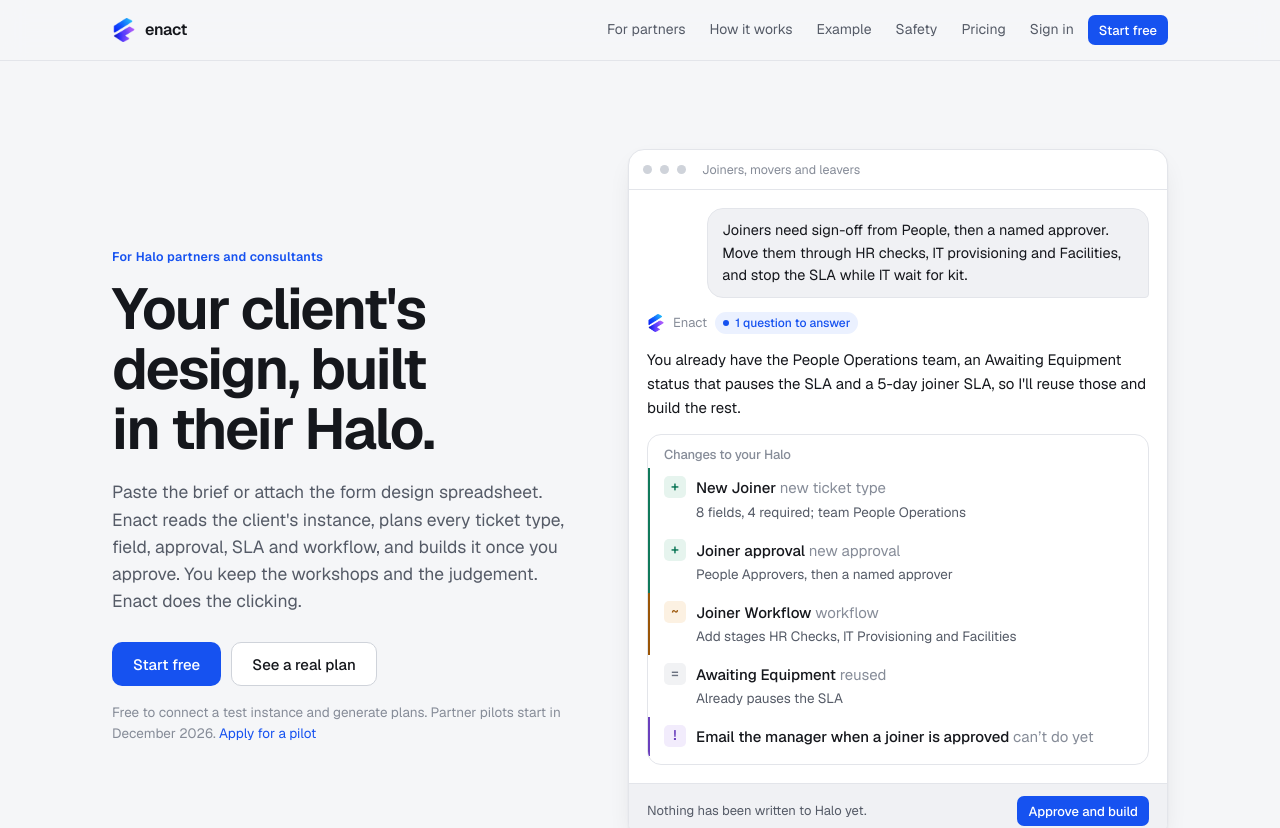
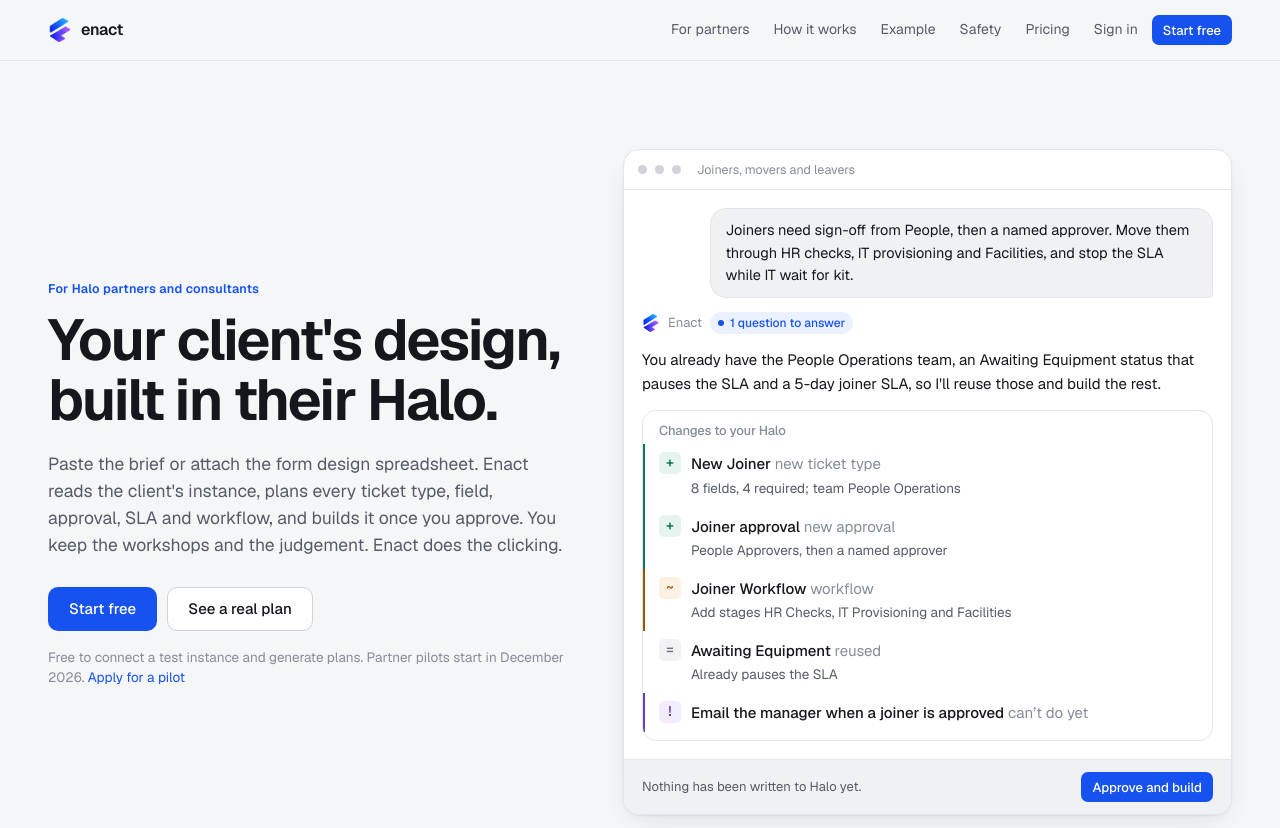
Before and after one commit to lewiswilliams7/specflow, a Next.js app: page / in a window 1280 px wide. Shown: the top 828 px of the page. Built offline with nearby package versions, Linux system fonts and the light colour scheme.

Commit message:
Wider marketing pages, two-column FAQ, a build log beside the safety section
Co-Authored-By: Claude Opus 5.5 <noreply@anthropic.com>
Claude-Session: https://claude.ai/code/session_01M93CCm8FzCSP1hd56GyzYT

```diff
--- a/app/globals.css
+++ b/app/globals.css
@@ -571,3 +571,19 @@ textarea { resize: vertical; min-height: 96px; }
 .steps-inline .mini-step { align-items: flex-start; }
 .mini-step .grow { flex: 1; min-width: 0; }
 @media (max-width: 480px) { .sheet table { font-size: 12px; } .sheet th, .sheet td { padding: 7px 6px; overflow-wrap: normal; hyphens: auto; } }
+
+/* Wider pages (Nov 2026): use the screen on big monitors, keep reading lines comfortable */
+.wrap { max-width: 1360px; }
+@media (min-width: 1200px) { .wrap { padding-inline: 48px; } }
+@media (min-width: 1200px) { .section-head { max-width: 46em; } .hero h1 { max-width: 14em; } .hero .lede { max-width: 36em; } }
+@media (min-width: 1100px) {
+  .faq { max-width: none; display: grid; grid-template-columns: repeat(2, minmax(0, 1fr)); column-gap: 48px; align-items: start; }
+  .faq details p { max-width: none; }
+}
+@media (min-width: 1100px) { .safety-split { display: grid; grid-template-columns: minmax(0, 1fr) minmax(0, 0.9fr); gap: 48px; align-items: start; margin-top: 32px; } .safety-split .safety { margin-top: 0; } }
+.build-log { background: var(--code-bg); color: var(--code-ink); border-radius: var(--r-l); padding: 18px 20px; font: 12.5px/1.7 var(--mono); overflow-x: auto; box-shadow: var(--shadow-pop); min-width: 0; }
+.build-log .dim { color: var(--code-dim); }
+.build-log .ok { color: #4cc79a; }
+.build-log .eq { color: #8eacff; }
+.build-log-cap { margin-top: 10px; font-size: 13px; color: var(--ink-3); }
+@media (max-width: 1099px) { .safety-split > div:last-child { margin-top: 28px; } }
--- a/app/page.tsx
+++ b/app/page.tsx
@@ -262,6 +262,7 @@ export default function Home() {
               <h2>Built for instances people rely on</h2>
               <p>Configuration changes break SLAs and stop tickets moving. {site.name} is designed so you always know what it will do and what it did.</p>
             </div>
+            <div className="safety-split">
             <dl className="safety">
               <div><dt>You see every change first</dt><dd>The preview lists each object it will create, and the before and after of every update. Nothing is written until you approve, and nothing is written at all if the preview finds a problem.</dd></div>
               <div><dt>It never deletes</dt><dd>There is no delete anywhere in {site.name}. There&apos;s no automatic undo either: the report lists every record it created by Halo ID, so removing one is a short job for you, in Halo.</dd></div>
@@ -269,6 +270,13 @@ export default function Home() {
               <div><dt>A report for your change board</dt><dd>Every build is recorded: what was asked, who ran it, when, and every record written with its Halo ID and the before and after of each change. Print it or save it as a PDF.</dd></div>
               <div><dt>It says what it can&apos;t do</dt><dd>Anything outside what it builds goes on a list in plain words, ready for you to set up in Halo, instead of being half-built.</dd></div>
             </dl>
+              <div>
+                <pre className="build-log" aria-label="The builder's own output from a test run">
+<span className="dim">Checking the whole plan first (dry run) …</span>{'\n'}<span className="dim">Dry run clean: applying.</span>{'\n'}<span className="dim">Pre-flight OK: everything the plan needs to find exists.</span>{'\n\n'}<span className="ok">+</span> site             Head Office  created, verified{'\n'}<span className="ok">+</span> user             a.patel@…  created, verified{'\n'}<span className="eq">✓</span> service_category IT Requests  reused{'\n'}<span className="ok">+</span> service          New Starter  created, verified{'\n'}<span className="ok">+</span> working_hours    Office Hours  created, verified{'\n'}<span className="ok">+</span> holiday          Christmas Day  created, verified{'\n'}<span className="ok">+</span> canned_text      Request received  created, verified{'\n\n'}<span className="dim">Run again:</span>{'\n'}<span className="eq">=</span> site             Head Office  already exists, reused{'\n'}<span className="eq">=</span> user             a.patel@…  already exists, reused{'\n'}<span className="dim">…nothing duplicated.</span>
+                </pre>
+                <p className="build-log-cap">The shape of a real build on our test instance, with the names changed. Every write is read back from Halo, and running the same plan again changes nothing.</p>
+              </div>
+            </div>
           </div>
         </section>
 
```
